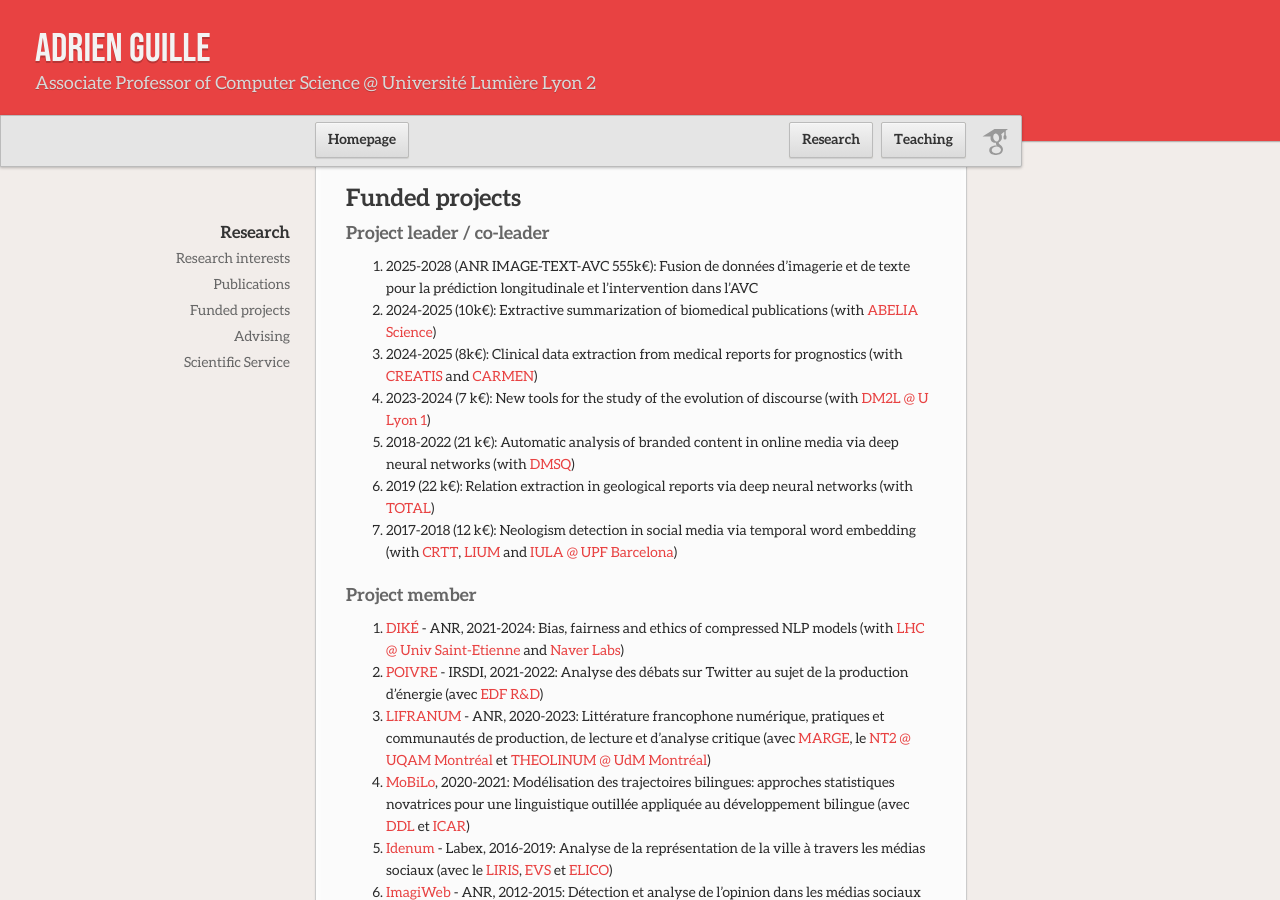
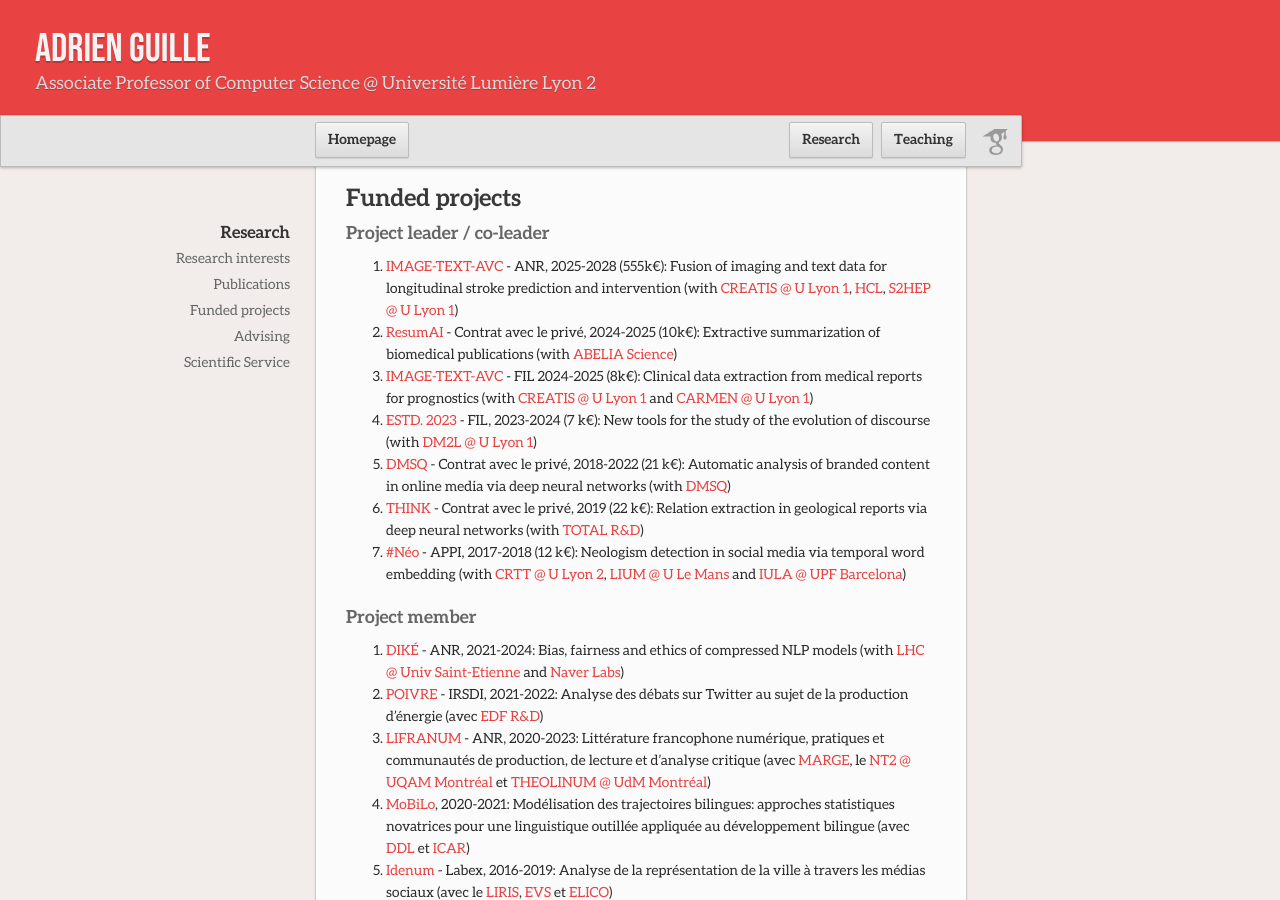
Before and after one commit to AdrienGuille/adrienguille.github.io, a Jekyll site: the page built from research.md, in a window 1280 px wide and 900 px high, scrolled down 299 px. Built offline with Jekyll 4.4.1, drawn with Linux system fonts in a browser that asks for light colours; our own code applies the rules of GitHub Pages for plain Markdown files.

Commit message:
Update research.md

```diff
--- a/research.md
+++ b/research.md
@@ -12,13 +12,14 @@ See the [dedicated page](publications.md) or my [Google Scholar profile](https:/
 
 ### Project leader / co-leader
 
-- 2025-2028 (ANR IMAGE-TEXT-AVC 555k€): Fusion de données d'imagerie et de texte pour la prédiction longitudinale et l'intervention dans l'AVC
-- 2024-2025 (10k€): Extractive summarization of biomedical publications (with [ABELIA Science](https://www.abelia-science.fr))
-- 2024-2025 (8k€): Clinical data extraction from medical reports for prognostics (with [CREATIS](https://www.creatis.insa-lyon.fr/site7/fr) and [CARMEN](https://carmen.univ-lyon1.fr))
-- 2023-2024 (7 k€): New tools for the study of the evolution of discourse (with [DM2L @ U Lyon 1](https://liris.cnrs.fr/equipe/dm2l))
-- 2018-2022 (21 k€): Automatic analysis of branded content in online media via deep neural networks (with [DMSQ](https://dmsq.io))
-- 2019 (22 k€): Relation extraction in geological reports via deep neural networks (with [TOTAL](https://www.total.com))
-- 2017-2018 (12 k€): Neologism detection in social media via temporal word embedding (with [CRTT](https://cerla.univ-lyon2.fr), [LIUM](https://lium.univ-lemans.fr) and [IULA @ UPF Barcelona](https://www.upf.edu/web/iula))
+- [IMAGE-TEXT-AVC](#) - ANR, 2025-2028 (555k€): Fusion of imaging and text data for longitudinal stroke prediction and
+intervention (with [CREATIS @ U Lyon 1](https://www.creatis.insa-lyon.fr/site7/fr), [HCL](https://www.chu-lyon.fr), [S2HEP @ U Lyon 1](https://carmen.univ-lyon1.fr))
+- [ResumAI](#) - Contrat avec le privé, 2024-2025 (10k€): Extractive summarization of biomedical publications (with [ABELIA Science](https://www.abelia-science.fr))
+- [IMAGE-TEXT-AVC](#) - FIL 2024-2025 (8k€): Clinical data extraction from medical reports for prognostics (with [CREATIS @ U Lyon 1](https://www.creatis.insa-lyon.fr/site7/fr) and [CARMEN @ U Lyon 1](https://carmen.univ-lyon1.fr))
+- [ESTD. 2023](#) - FIL, 2023-2024 (7 k€): New tools for the study of the evolution of discourse (with [DM2L @ U Lyon 1](https://liris.cnrs.fr/equipe/dm2l))
+- [DMSQ](#) - Contrat avec le privé, 2018-2022 (21 k€): Automatic analysis of branded content in online media via deep neural networks (with [DMSQ](https://dmsq.io))
+- [THINK](#) - Contrat avec le privé, 2019 (22 k€): Relation extraction in geological reports via deep neural networks (with [TOTAL R&D](https://www.total.com))
+- [#Néo](#) - APPI, 2017-2018 (12 k€): Neologism detection in social media via temporal word embedding (with [CRTT @ U Lyon 2](https://cerla.univ-lyon2.fr), [LIUM @ U Le Mans](https://lium.univ-lemans.fr) and [IULA @ UPF Barcelona](https://www.upf.edu/web/iula))
 
 ### Project member
 
```
